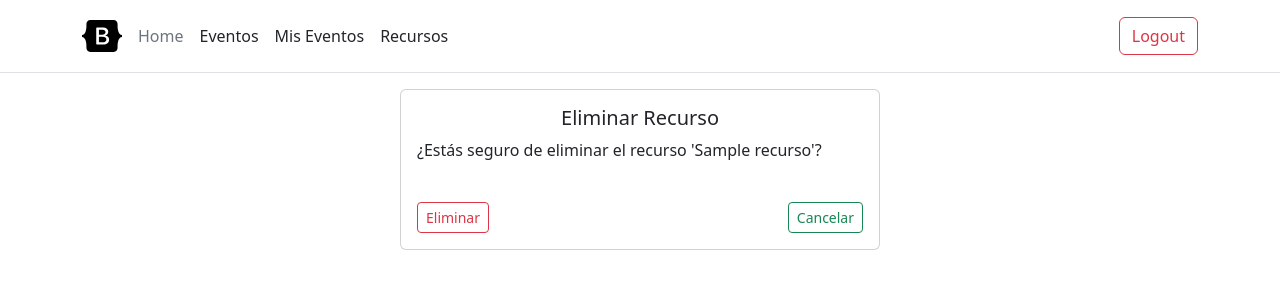
After one commit to Foramay/Fundacion_Pueblo, a Django app: page /recursos/eliminar/1 in a window 1280 px wide. The commit adds this page. Shown: the top 300 px of the page. Run offline with Django 4.2, Linux system fonts and the light colour scheme; a user stored in the database is signed in; tables that the repository leaves empty hold one stand-in row (values such as "Sample post").

Commit message:
Eliminar 'recursos'

```diff
--- a/src/recursos/urls.py
+++ b/src/recursos/urls.py
@@ -6,5 +6,6 @@ app_name = 'recursos'
 urlpatterns = [
     path('recursos/', views.ListarRecursos.as_view(), name='recursos' ),
     path('crear_recurso/', views.CrearRecurso.as_view(), name='crear_recurso' ),
-    path('editar/<int:pk>', views.EditarRecurso.as_view() , name='editar')
+    path('editar/<int:pk>', views.EditarRecurso.as_view() , name='editar'),
+    path('eliminar/<int:pk>', views.EliminarRecurso.as_view(), name='eliminar'),
 ]
--- a/src/recursos/views.py
+++ b/src/recursos/views.py
@@ -1,7 +1,7 @@
 from django.views.generic import ListView
 from .models import Recursos
 from django.contrib.auth.mixins import LoginRequiredMixin
-from django.views.generic.edit import CreateView, UpdateView
+from django.views.generic.edit import CreateView, UpdateView, DeleteView
 from .forms import RecursosForm
 from django.urls import reverse
 
@@ -26,3 +26,11 @@ class EditarRecurso(LoginRequiredMixin, UpdateView):
 
     def get_success_url(self):
         return reverse('recursos:recursos')
+
+
+class EliminarRecurso(LoginRequiredMixin, DeleteView):
+    model = Recursos
+    template_name = 'recursos/eliminar_recurso.html'
+
+    def get_success_url(self):
+        return reverse('recursos:recursos')
--- /dev/null
+++ b/src/templates/recursos/eliminar_recurso.html
@@ -0,0 +1,19 @@
+{% extends 'base/base.html' %}
+
+{% block contenido %}
+    <main class="d-flex justify-content-center">
+        <div class="card" style="width: 30rem;">
+            <div class="card-body">
+              <h5 class="card-title" style="text-align: center;">Eliminar Recurso</h5>
+                <form action="" method="POST"> {% csrf_token %}
+                    <p>¿Estás seguro de eliminar el recurso '{{recursos.titulo}}'?</p>
+                    <br>
+                    <button type="submit" class="btn btn-outline-danger btn-sm ">Eliminar</button>
+                    <a href="{% url 'recursos:recursos' %}">
+                        <button type="button" class="btn btn-outline-success btn-sm float-end">Cancelar</button>
+                    </a>
+                </form>
+            </div>
+          </div>
+    </main>
+{% endblock contenido %}
--- a/src/templates/recursos/listar_recursos.html
+++ b/src/templates/recursos/listar_recursos.html
@@ -34,7 +34,7 @@
                                 <a href="{% url 'recursos:editar' r.id %}">
                                     <button type="button" class="btn btn-sm btn-outline-warning">Editar</button>
                                 </a>
-                                <a href="#">
+                                <a href="{% url 'recursos:eliminar' r.id %}">
                                     <button type="button" class="btn btn-sm btn-outline-danger">Eliminar</button>
                                 </a>
                             {% endif %}
```
